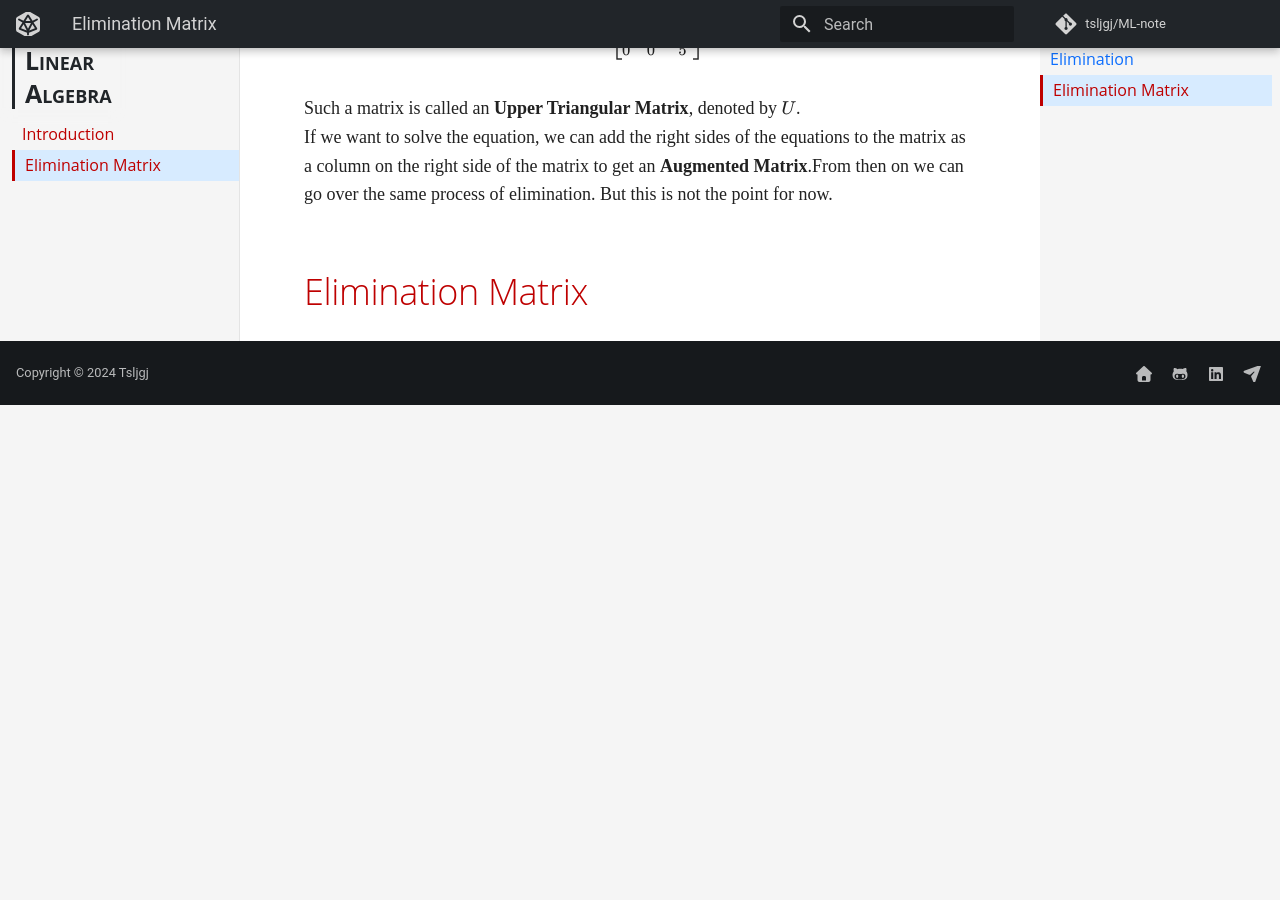
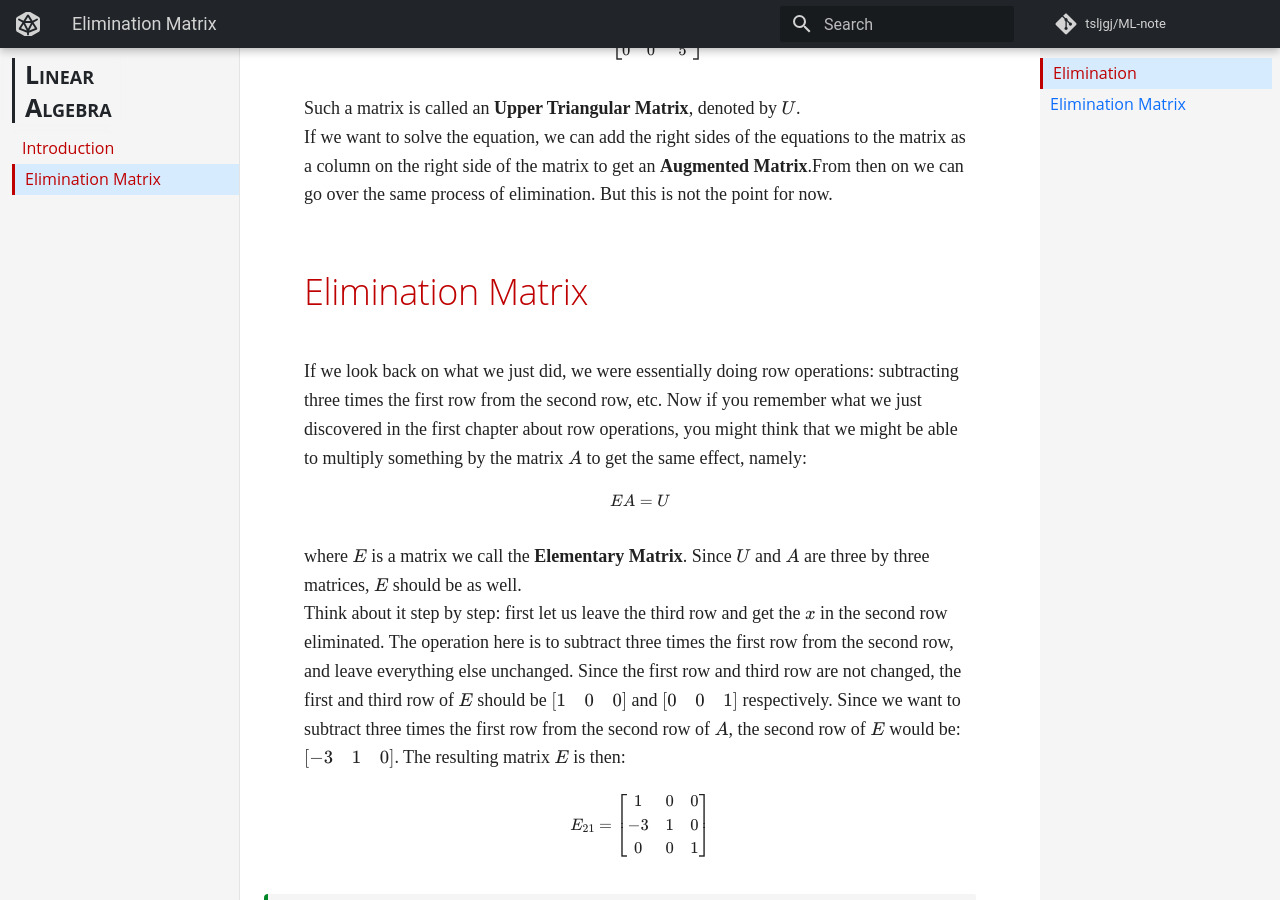
Before and after one commit to tsljgj/ML-note, an MkDocs documentation site: the page built from docs/math/linear_alg/elimination.md, in a window 1280 px wide and 900 px high, scrolled down 927 px. Built offline with MkDocs 1.6.1 and Material for MkDocs 9.7.7, drawn with Linux system fonts in a browser that asks for light colours; some web fonts are replaced; comment, search, counter and statistics services are not loaded; before the commit the page ends 1332 px from its top, so only the background shows below that; some of the changed text lies outside the part shown.

Commit message:
lin_alg 2

```diff
--- a/docs/math/linear_alg/elimination.md
+++ b/docs/math/linear_alg/elimination.md
@@ -58,3 +58,102 @@ Such a matrix is called an **Upper Triangular Matrix**, denoted by $U$.<br>
 If we want to solve the equation, we can add the right sides of the equations to the matrix as a column on the right side of the matrix to get an **Augmented Matrix**.From then on we can go over the same process of elimination. But this is not the point for now.
 
 ## Elimination Matrix
+If we look back on what we just did, we were essentially doing row operations: subtracting three times the first row from the second row, etc. Now if you remember what we just discovered in the first chapter about row operations, you might think that we might be able to multiply something by the matrix $A$ to get the same effect, namely:
+
+$$
+EA=U
+$$
+
+where $E$ is a matrix we call the **Elementary Matrix**. Since $U$ and $A$ are three by three matrices, $E$ should be as well.<br>
+Think about it step by step: first let us leave the third row and get the $x$ in the second row eliminated. The operation here is to subtract three times the first row from the second row, and leave everything else unchanged. Since the first row and third row are not changed, the first and third row of $E$ should be $\begin{bmatrix}1&0&0\end{bmatrix}$ and $\begin{bmatrix}0&0&1\end{bmatrix}$ respectively. Since we want to subtract three times the first row from the second row of $A$, the second row of $E$ would be: $\begin{bmatrix}-3&1&0\end{bmatrix}$. The resulting matrix $E$ is then:
+
+$$
+E_{21}=
+\begin{bmatrix}
+1&0&0\\-3&1&0\\0&0&1
+\end{bmatrix}
+$$
+
+???pf "**Identity Matrix**"
+    As you may have discovered, we can also multiply something by the matrix $A$ for it to remain unchanged. Such a matrix is called the **Identity Matrix** $I$. It takes the following form:
+    $$
+    I=
+    \begin{bmatrix}
+    1&0&0&\cdots&0\\
+    0&1&0&\cdots&0\\
+    0&0&1&\cdots&0\\
+    \vdots&\vdots&\vdots&\ddots&\vdots\\
+    0&0&0&\cdots&1
+    \end{bmatrix}
+    $$
+    And it satisfies:
+    $$
+    \forall A, AI = IA = A
+    $$
+    given that $A$ is a square matrix.
+
+Through a similar process, we can get the elementary matrix for the next step:
+
+$$
+E_{32} =
+\begin{bmatrix}
+1&0&0\\
+0&1&0\\
+0&-2&1
+\end{bmatrix}
+$$
+
+Such that
+
+$$
+U = E_{32} (E_{21}A)
+$$
+
+A very important fact is that matrix multiplication follows the ***Assiciative Law***, and we can rewrite the equation as:
+
+$$
+\begin{aligned}
+U &= (E_{32}E_{21}A)\\
+&= E_{31}A
+\end{aligned}
+$$
+
+But it's also important to know that switching orders is not valid in most matrix multiplications:
+
+$$
+AB \not = BA
+$$
+
+in most cases.
+
+???pf "**Permutation Matrix**"
+    Of course, you can also switch the rows of a matrix by multiplication, for example:
+    $$
+    \begin{bmatrix}
+    0&1\\
+    1&0
+    \end{bmatrix}
+    \begin{bmatrix}
+    a&b\\
+    c&d
+    \end{bmatrix}
+    =\begin{bmatrix}
+    c&d\\
+    a&b
+    \end{bmatrix}
+    $$
+    Notably,
+    $$
+    \begin{bmatrix}
+    a&b\\
+    c&d
+    \end{bmatrix}
+    \begin{bmatrix}
+    0&1\\
+    1&0
+    \end{bmatrix}
+    =\begin{bmatrix}
+    b&a\\
+    d&c
+    \end{bmatrix}
+    $$
```
